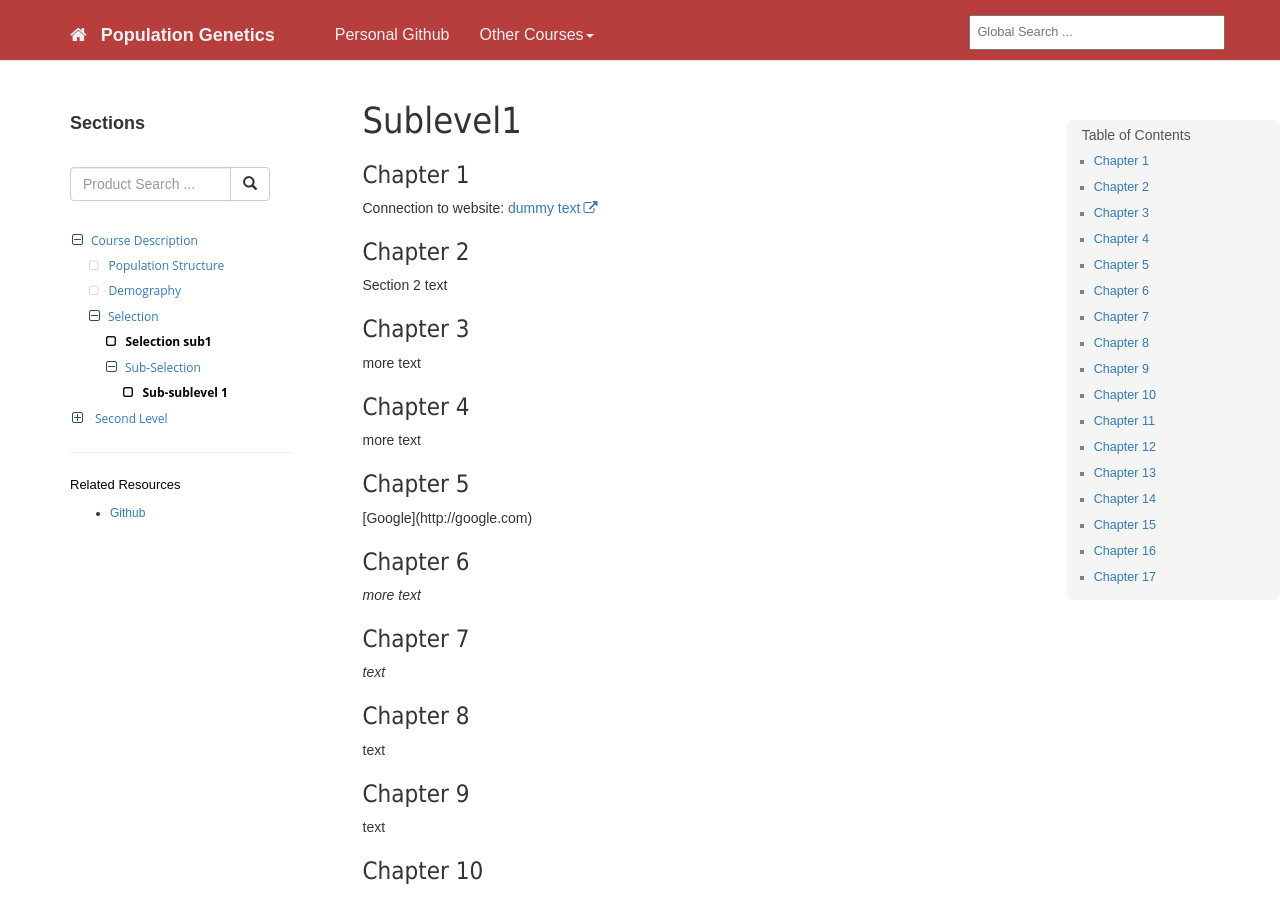
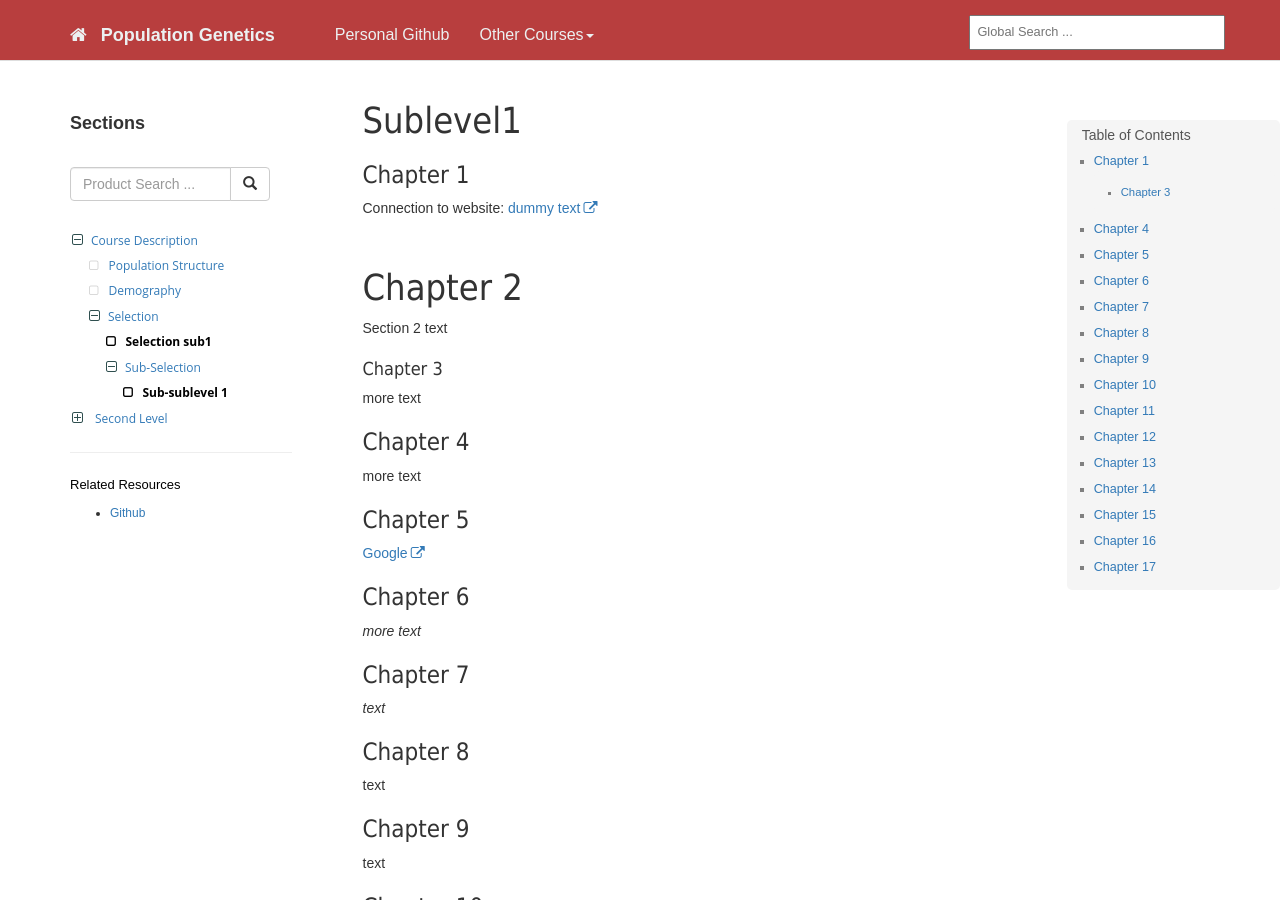
Before and after one commit to adriangeerre/popgen.github.io, a Jekyll site: the page built from _docs/generic/sublevel1.md, in a window 1280 px wide and 900 px high. Built offline with Jekyll 4.4.1, drawn with Linux system fonts in a browser that asks for light colours.

Commit message:
Population genetics

```diff
--- a/_docs/generic/sublevel1.md
+++ b/_docs/generic/sublevel1.md
@@ -9,11 +9,11 @@ product: Generic
 ## Chapter 1
 Connection to website: [dummy text](http://google.com)
 
-## Chapter 2
+# Chapter 2
 
 Section 2 text
 
-## Chapter 3
+### Chapter 3
 
 more text
 
@@ -23,7 +23,7 @@ more text
 
 ## Chapter 5
 
-<p>[Google](http://google.com)</p>
+[Google](http://google.com)
 
 ## Chapter  6
 
```
